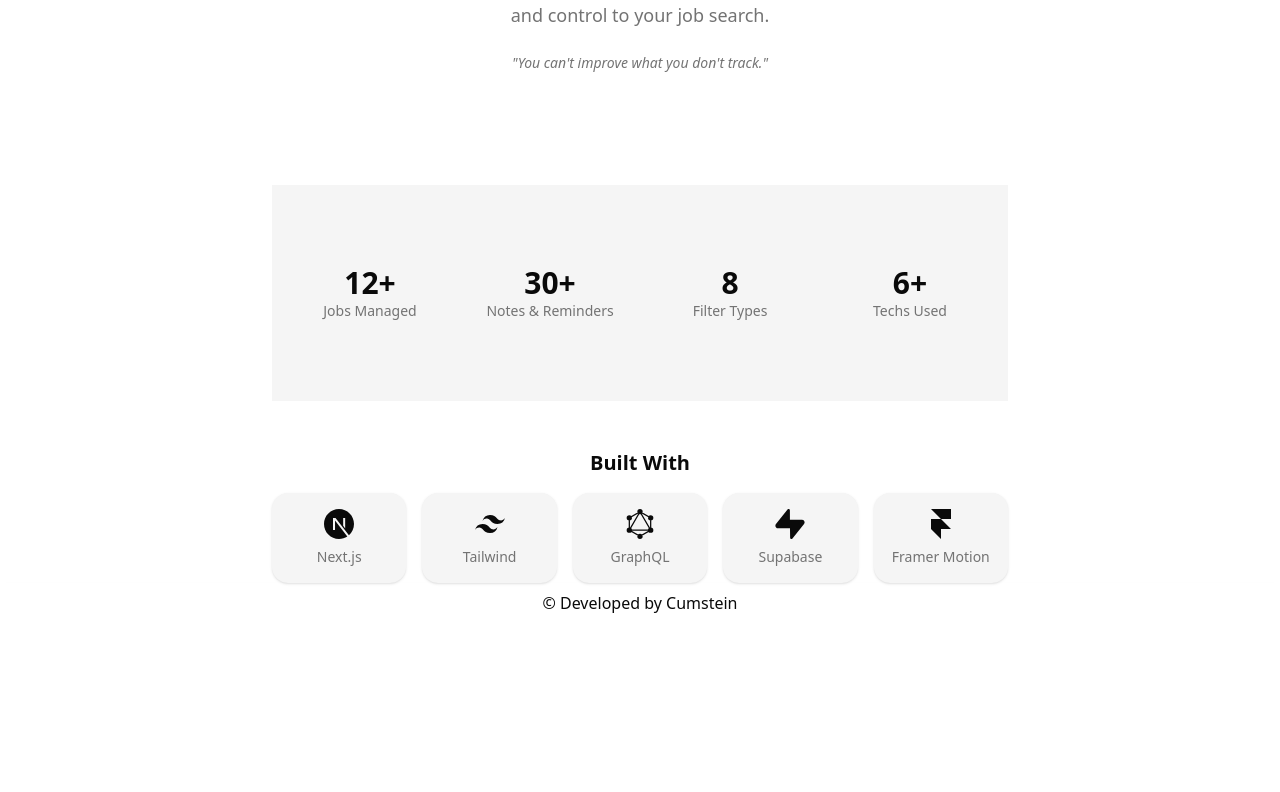
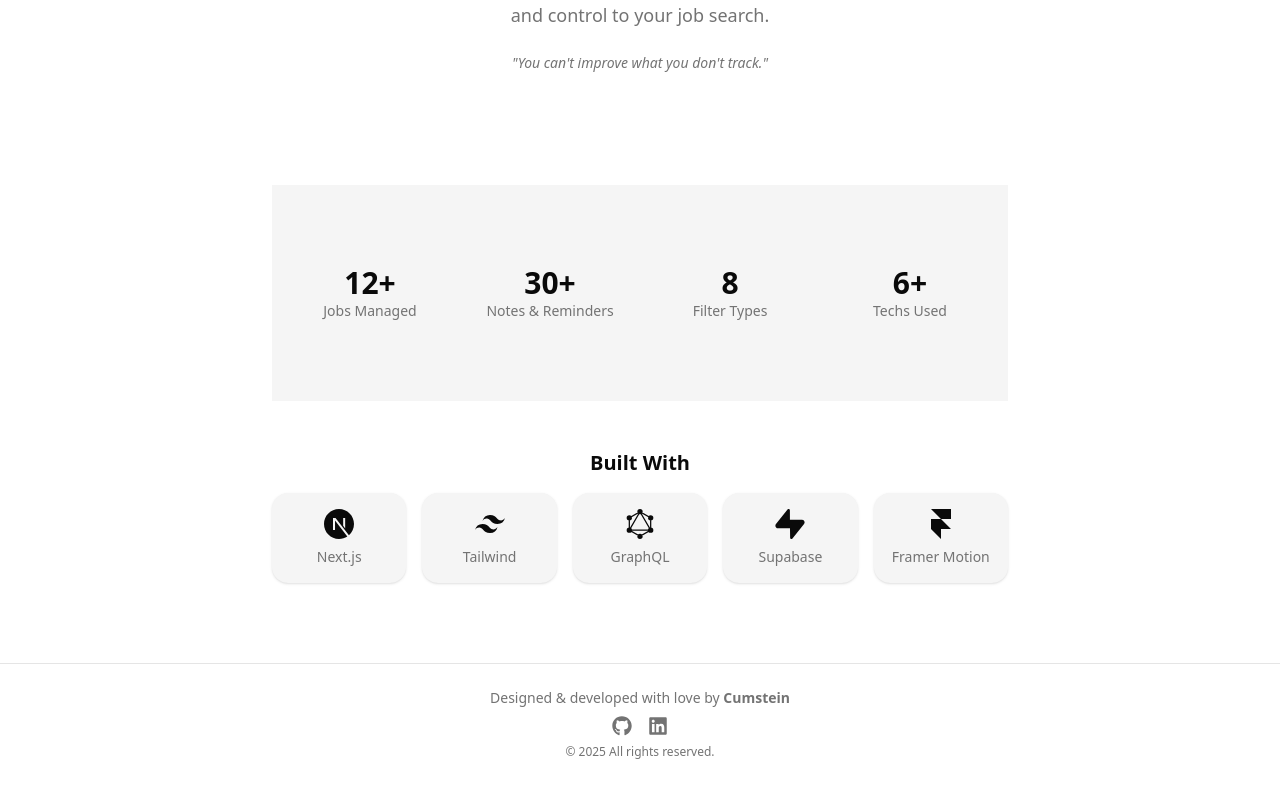
Before and after one commit to cumstein/jobtracker, a Next.js app: page / in a window 1280 px wide. Shown: the part 1451-2243 px from the top of the page. Before the commit the page ends 2074 px from the top, so only its background shows below. Built offline with nearby package versions, Linux system fonts and the light colour scheme; no server answers.

Commit message:
adding Footer

```diff
--- a/src/app/layout.tsx
+++ b/src/app/layout.tsx
@@ -6,6 +6,7 @@ import Navbar from "@/components/custom/Navbar";
 import { ThemeProvider } from "@/theme/theme-provider";
 import { Toaster } from "sonner";
 import { NavbarWrapper } from "@/components/custom/NavbarWrapper";
+import { FaGithub, FaLinkedin } from "react-icons/fa";
 
 const geistSans = Geist({
   variable: "--font-geist-sans",
@@ -49,9 +50,31 @@ export default function RootLayout({
               </div>
             </main>
           </AuthSessionProvider>
-          <footer>
-            <p className="flex items-center justify-center px-4 py-2 shadow-md">
-              &copy; Developed by Cumstein
+          <footer className="mt-20 border-t pt-6 pb-8 text-center text-sm text-muted-foreground">
+            <p>
+              Designed & developed with love by{" "}
+              <span className="font-semibold">Cumstein</span>
+            </p>
+            <div className="mt-2 flex justify-center gap-4 text-xl">
+              <a
+                href="https://github.com/cumstein"
+                target="_blank"
+                rel="noopener noreferrer"
+                className="hover:text-foreground transition-colors"
+              >
+                <FaGithub />
+              </a>
+              <a
+                href="https://www.linkedin.com/in/kamyab-hosseinzadeh/"
+                target="_blank"
+                rel="noopener noreferrer"
+                className="hover:text-foreground transition-colors"
+              >
+                <FaLinkedin />
+              </a>
+            </div>
+            <p className="mt-2 text-xs">
+              &copy; {new Date().getFullYear()} All rights reserved.
             </p>
           </footer>
         </ThemeProvider>
```
